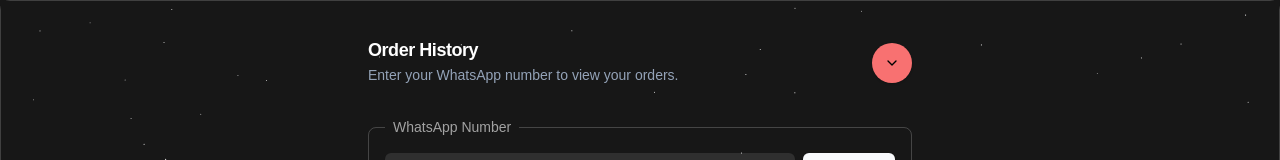
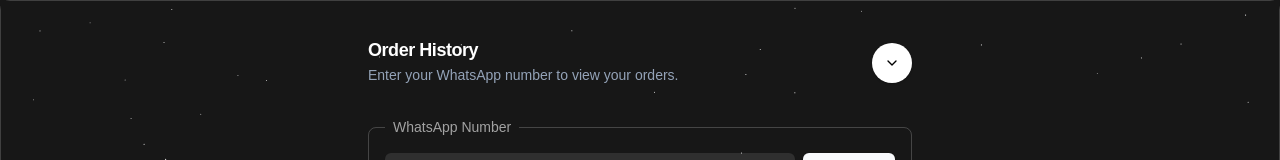
Before and after one commit to gyandeeparyan/zoya-store-v2, a Next.js app: page /payment in a window 1280 px wide. Both pictures are taken after a click on the link "Orders". Shown: the top 160 px of the page. Built offline with nearby package versions, Linux system fonts and the light colour scheme.

Commit message:
refactor UI components for improved styling and layout in PaymentPage, ContactUsDrawer, MyOrdersDrawer, and Sheet

```diff
--- a/src/app/payment/page.tsx
+++ b/src/app/payment/page.tsx
@@ -4,7 +4,7 @@ import { PaymentForm } from "@/components/PaymentForm";
 
 export default function PaymentPage() {
   return (
-    <div className="min-h-screen pt-10 md:px-4">
+    <div className="min-h-screen  md:px-4">
 
         <PaymentForm />
 
--- a/src/components/ContactUsDrawer.tsx
+++ b/src/components/ContactUsDrawer.tsx
@@ -27,13 +27,13 @@ export function ContactUsDrawer() {
               <DrawerTitle className="text-left hidden">Contact us</DrawerTitle>
             </DrawerHeader>
             <DrawerClose className="max-h-full max-w-full">
-              <Button className="text-black bg-red-400 hover:bg-red-300 rounded-full mr-4 h-10 w-10 p-0">
+              <Button className="text-black bg-white hover:bg-gray-300 rounded-full mr-4 h-10 w-10 p-0">
                 <ChevronDown className="h-10 w-10" />
               </Button>
             </DrawerClose>
           </div>
 
-          <div className="p-4 pb-4">
+          <div className="p-4 pb-4 m-4">
             <div className="flex flex-row items-center justify-center gap-4">
               <Link
                 href="https://www.instagram.com/zoyaofficial898"
--- a/src/components/MyOrdersDrawer.tsx
+++ b/src/components/MyOrdersDrawer.tsx
@@ -93,7 +93,7 @@ export function MyOrdersDrawer() {
             </DrawerDescription>
           </DrawerHeader>
           <DrawerClose className="max-h-full max-w-full">
-            <Button className="text-black bg-red-400 hover:bg-red-300 rounded-full mr-4 h-10 w-10 p-0">< ChevronDown className="h-10 w-10" /></Button>
+            <Button className="text-black bg-white hover:bg-gray-300 rounded-full mr-4 h-10 w-10 p-0">< ChevronDown className="h-10 w-10" /></Button>
           </DrawerClose>
           </div>
           <div className="p-4 space-y-6">
--- a/src/components/ui/sheet.tsx
+++ b/src/components/ui/sheet.tsx
@@ -3,7 +3,7 @@
 import * as React from "react"
 import * as SheetPrimitive from "@radix-ui/react-dialog"
 import { cva, type VariantProps } from "class-variance-authority"
-import { X } from "lucide-react"
+import { ChevronDown, X } from "lucide-react"
 
 
 import { cn } from "@/lib/utils"
@@ -66,14 +66,15 @@ const SheetContent = React.forwardRef<
       {...props}
     >
       {children}
-      <SheetPrimitive.Close className="absolute right-4 top-4 rounded-sm opacity-70 ring-offset-background transition-opacity hover:opacity-100 focus:outline-none focus:ring-2 focus:ring-ring focus:ring-offset-2 disabled:pointer-events-none data-[state=open]:bg-secondary">
+      <SheetPrimitive.Close className="absolute  top-4 text-center rounded-full bg-white text-black p-2 h-10 w-10 ring-offset-background transition-opacity hover:opacity-100 focus:outline-none focus:ring-2 focus:ring-ring focus:ring-offset-2 disabled:pointer-events-none data-[state=open]:bg-secondary">
         <button
           onClick={() => {
             const closeButtons = document.querySelectorAll('[data-sheet-close]');
             closeButtons.forEach(button => (button as HTMLButtonElement).click());
           }}
         >
-          <X className="h-4 w-4" />
+          <X className="h-4 w-4 absolute top-3 right-3 hidden md:block" />
+          <ChevronDown className="absolute top-3 right-3 h-4 w-4 md:hidden" />
           <span className="sr-only">Close</span>
         </button>
       </SheetPrimitive.Close>
```
